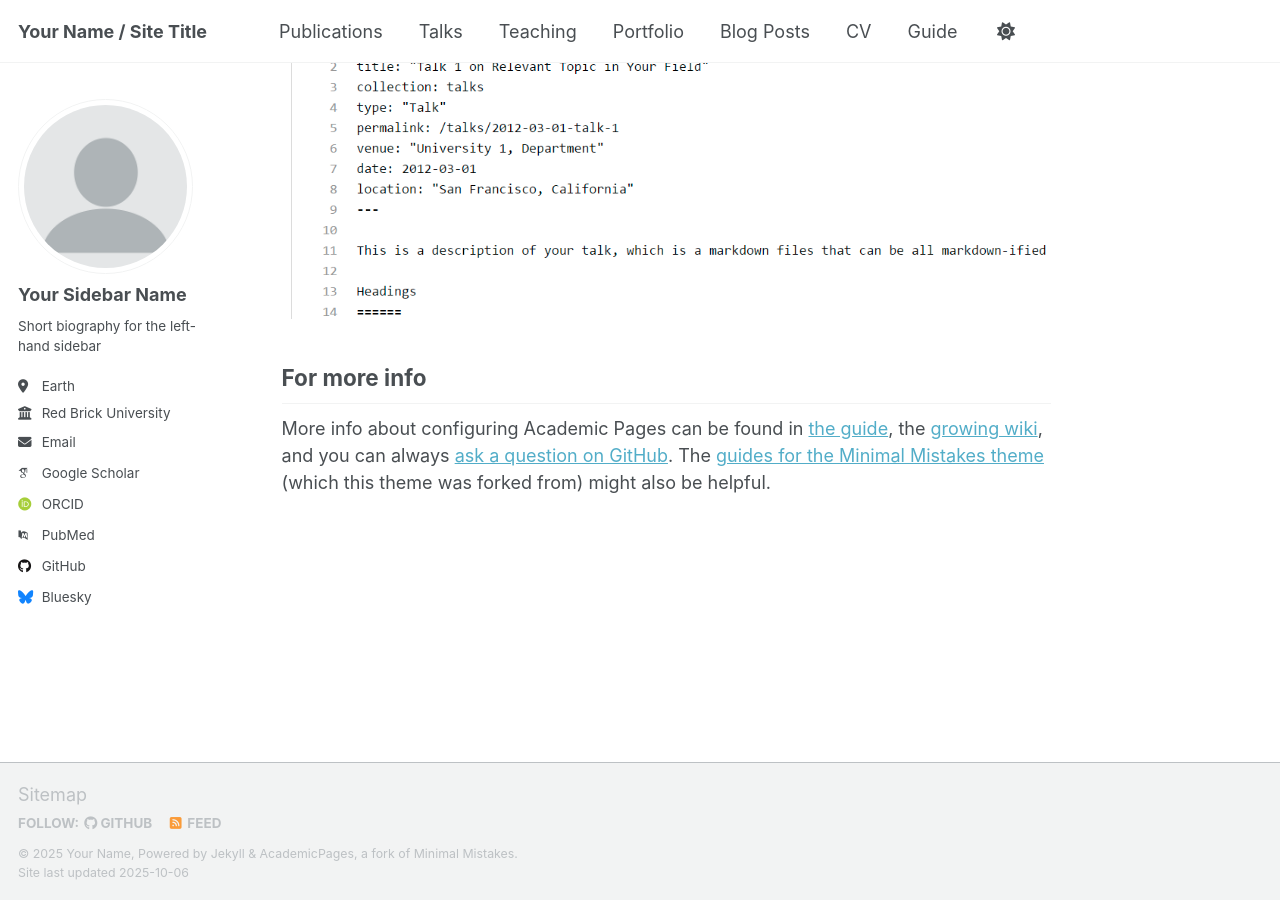
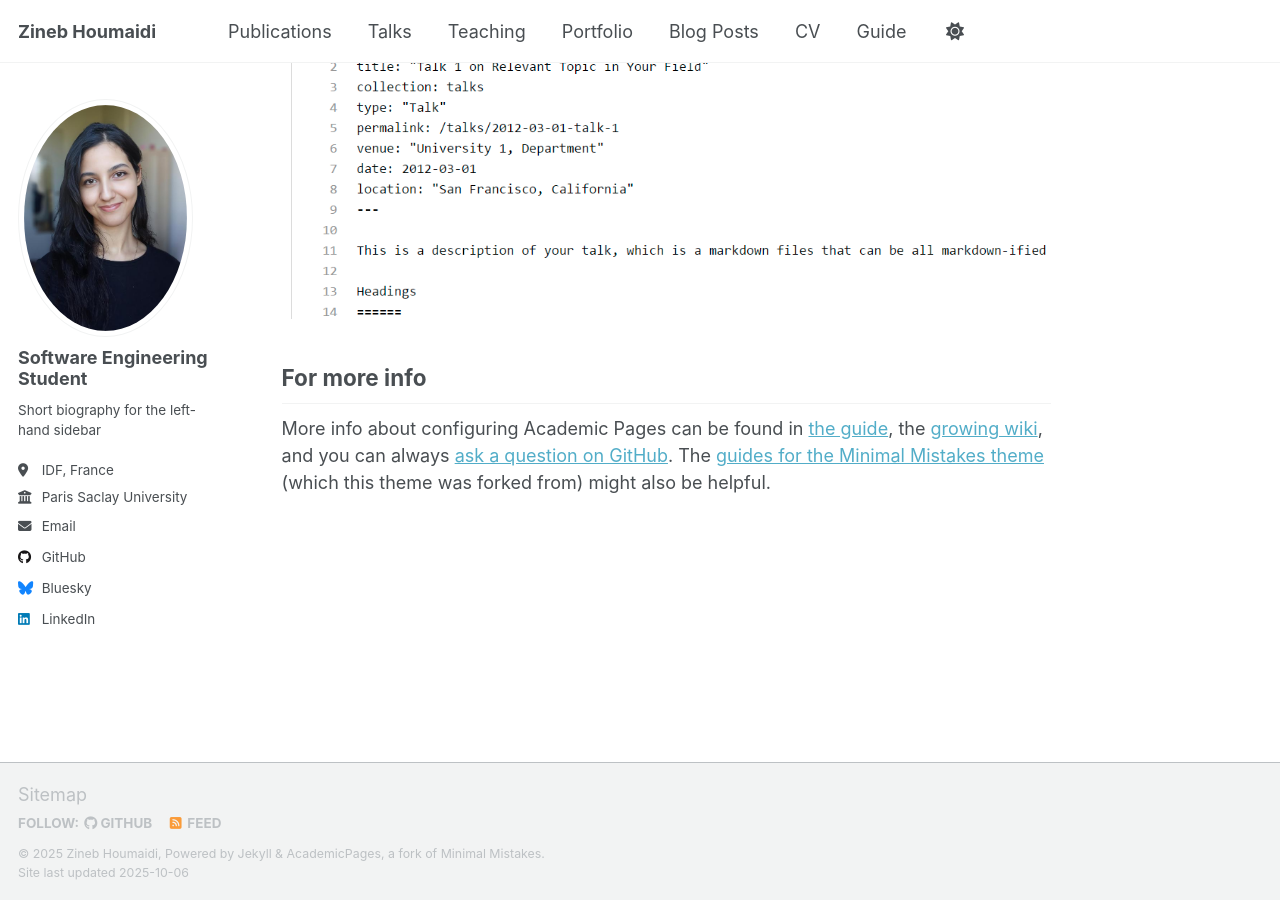
Before and after one commit to Zineb06/Zineb06.github.io, a Jekyll site: the page built from _pages/about.md, in a window 1280 px wide and 900 px high, scrolled down 2880 px. Built offline with Jekyll 4.4.1, drawn with Linux system fonts in a browser that asks for light colours; some web fonts are replaced; a script that is not in the unit is left out.

Commit message:
dev: adding profil pic & sidebar infos

```diff
--- a/Gemfile
+++ b/Gemfile
@@ -11,3 +11,6 @@ end
 
 gem 'github-pages'
 gem 'connection_pool', '2.5.0'
+gem "jekyll-gist"
+
+gem "tzinfo-data"
--- a/_config.yml
+++ b/_config.yml
@@ -7,155 +7,145 @@
 # server process.
 
 # Basic Site Settings
-locale                   : "en-US"
-site_theme               : "default" # Currently available options are "default", "air"
-title                    : "Your Name / Site Title"
-title_separator          : "-"
-name                     : &name "Your Name"
-description              : &description "Your Name's academic portfolio"   # Update this with a general description of your site, this is the default if not overridden by a page
-url                      : https://academicpages.github.io # The base hostname & protocol for your site e.g. "https://[your GitHub username].github.io",
-                                                           # or if you already have some other page hosted on Github then use "https://[your GitHub username].github.io/[Your Repo Name]"
-baseurl                  : "" # the subpath of your site, e.g. "/blog"
-repository               : "academicpages/academicpages.github.io"
+locale: "en-US"
+site_theme: "default" # Currently available options are "default", "air"
+title: "Zineb Houmaidi"
+title_separator: "-"
+name: &name "Zineb Houmaidi"
+description: &description "Your Name's academic portfolio" # Update this with a general description of your site, this is the default if not overridden by a page
+url:
+  https://academicpages.github.io # The base hostname & protocol for your site e.g. "https://[your GitHub username].github.io",
+  # or if you already have some other page hosted on Github then use "https://[your GitHub username].github.io/[Your Repo Name]"
+baseurl: "" # the subpath of your site, e.g. "/blog"
+repository: "academicpages/academicpages.github.io"
 
 # Site Author - The following control what appear as part of the author content on the side bar.
 #               If a field is blank the icon and link will not appear, otherwise it will be shown.
 #               Additional customization can be done by editing /_includes/author-profile.html
 author:
   # Biographic information
-  avatar           : "profile.png"
-  name             : "Your Sidebar Name"
-  pronouns         : # example: "she/her"
-  bio              : "Short biography for the left-hand sidebar"
-  location         : "Earth"
-  employer         : "Red Brick University"
-  uri              : # URL
-  email            : "none@example.org"
+  avatar: "profile.png"
+  name: "Software Engineering Student"
+  pronouns: # example: "she/her"
+  bio: "Short biography for the left-hand sidebar"
+  location: "IDF, France"
+  employer: "Paris Saclay University"
+  uri: # URL
+  email: "none@example.org"
 
   # Academic websites
-  academia         : # URL
-  arxiv            : # URL - Update with the correct link to your profile
-  googlescholar    : "https://scholar.google.com/citations?user=PS_CX0AAAAAJ"
-  inspire-hep      : # URL
-  impactstory      : # URL
-  orcid            : "http://orcid.org/yourorcidurl"
-  semantic         : # URL
-  pubmed           : "https://www.ncbi.nlm.nih.gov/pubmed/?term=john+snow"
-  researchgate     : # URL
-  scopus           : # URL
+  # academia: # URL
+  # arxiv: # URL - Update with the correct link to your profile
+  # semantic: # URL
+  # researchgate: # URL
 
   # Repositories and software development
-  bitbucket        : # Username - Update with your username on the site
-  codepen          : # Username
-  dribbble         : # Username
-  github           : "academicpages"
-  kaggle           : # Username
-  stackoverflow    : # User number or user number and name (i.e., use "1" or "1/jeff-atwood")
+  # bitbucket: # Username - Update with your username on the site
+  # codepen: # Username
+  github: "academicpages"
+  kaggle: # Username
+  # stackoverflow: # User number or user number and name (i.e., use "1" or "1/jeff-atwood")
 
   # Social media
-  artstation       : # Username
-  bluesky          : "bsky.app" # Replace this with you Bluesky username
-  facebook         : # Username
-  flickr           : # Username
-  foursquare       : # Username
-  goodreads        : # Username
-  google_plus      : # Username
-  keybase          : # Username
-  instagram        : # Username
-  lastfm           : # Username
-  linkedin         : # Username
-  mastodon         : # URL
-  medium           : # URL
-  pinterest        : # Username
-  soundcloud       : # Username
-  steam            : # Username
-  telegram         : # URL
-  tumblr           : # Username
-  twitter          : # Username for X / Twitter
-  vine             : # Username
-  weibo            : # Username
-  wikipedia        : # Username
-  xing             : # Username
-  youtube          : # Username
-  zhihu            : # Username
+  artstation: # Username
+  bluesky: "bsky.app" # Replace this with you Bluesky username
+  facebook: # Username
+  flickr: # Username
+  foursquare: # Username
+  goodreads: # Username
+  google_plus: # Username
+  keybase: # Username
+  instagram: # Username
+  lastfm: # Username
+  linkedin: https://www.linkedin.com/in/zineb.houmaidi/
+  mastodon: # URL
+  medium: # URL
+  pinterest: # Username
+  soundcloud: # Username
+  steam: # Username
+  telegram: # URL
+  tumblr: # Username
+  twitter: # Username for X / Twitter
+  vine: # Username
+  weibo: # Username
+  wikipedia: # Username
+  xing: # Username
+  youtube: # Username
+  zhihu: # Username
 
 # Publication Category - The following the list of publication categories and their headings
 publication_category:
   books:
-    title: 'Books'
+    title: "Books"
   manuscripts:
-    title: 'Journal Articles'
+    title: "Journal Articles"
   conferences:
-    title: 'Conference Papers'
+    title: "Conference Papers"
 
 # Site Settings
-teaser                   :  # filename of teaser fallback teaser image placed in /images/ for social media previews
-breadcrumbs              : false # true, false (default)
-words_per_minute         : 160
-future                   : true
-read_more                : "disabled" # if enabled, adds "Read more" links to excerpts
-talkmap_link             : false      #change to true to add link to talkmap on talks page
+teaser: # filename of teaser fallback teaser image placed in /images/ for social media previews
+breadcrumbs: false # true, false (default)
+words_per_minute: 160
+future: true
+read_more: "disabled" # if enabled, adds "Read more" links to excerpts
+talkmap_link: false #change to true to add link to talkmap on talks page
 comments:
-  provider               : # false (default), "disqus", "discourse", "facebook", "google-plus", "staticman", "custom"
+  provider: # false (default), "disqus", "discourse", "facebook", "google-plus", "staticman", "custom"
   disqus:
-    shortname            :
+    shortname:
   discourse:
-    server               : # https://meta.discourse.org/t/embedding-discourse-comments-via-javascript/31963 , e.g.: meta.discourse.org
+    server: # https://meta.discourse.org/t/embedding-discourse-comments-via-javascript/31963 , e.g.: meta.discourse.org
   facebook:
-    appid                :
-    num_posts            : # 5 (default)
-    colorscheme          : # "light" (default), "dark"
+    appid:
+    num_posts: # 5 (default)
+    colorscheme: # "light" (default), "dark"
 staticman:
-  allowedFields          : ['name', 'email', 'url', 'message']
-  branch                 : "gh-pages" # "master", "gh-pages"
-  commitMessage          : "New comment."
-  filename               : comment-{@timestamp}
-  format                 : "yml"
-  moderation             : true
-  path                   : "_data/comments/{options.slug}"
-  requiredFields         : ['name', 'email', 'message']
+  allowedFields: ["name", "email", "url", "message"]
+  branch: "gh-pages" # "master", "gh-pages"
+  commitMessage: "New comment."
+  filename: comment-{@timestamp}
+  format: "yml"
+  moderation: true
+  path: "_data/comments/{options.slug}"
+  requiredFields: ["name", "email", "message"]
   transforms:
-    email                : "md5"
+    email: "md5"
   generatedFields:
     date:
-      type               : "date"
+      type: "date"
       options:
-        format           : "iso8601" # "iso8601" (default), "timestamp-seconds", "timestamp-milliseconds"
+        format: "iso8601" # "iso8601" (default), "timestamp-seconds", "timestamp-milliseconds"
 atom_feed:
-  hide                   : false     # change to true to hide the RSS feed in the footer
-  path                   : # blank (default) uses feed.xml
-
+  hide: false # change to true to hide the RSS feed in the footer
+  path: # blank (default) uses feed.xml
 
 # SEO Related
-google_site_verification :
-bing_site_verification   :
-alexa_site_verification  :
-yandex_site_verification :
-
+google_site_verification:
+bing_site_verification:
+alexa_site_verification:
+yandex_site_verification:
 
 # Social Sharing
 twitter:
-  username               : &twitter
+  username: &twitter
 facebook:
-  username               :
-  app_id                 :
-  publisher              :
-og_image                 :  # Social media default site image
-og_description           :  # Social media default site image description
+  username:
+  app_id:
+  publisher:
+og_image: # Social media default site image
+og_description: # Social media default site image description
 # For specifying social profiles
 # - https://developers.google.com/structured-data/customize/social-profiles
 social:
-  type                   : # Person or Organization (defaults to Person)
-  name                   : # If the user or organization name differs from the site's name
+  type: # Person or Organization (defaults to Person)
+  name: # If the user or organization name differs from the site's name
   links: # An array of links to social media profiles
-
 
 # Analytics
 analytics:
-  provider               :  "false" # false (default), "google", "google-universal", "google-analytics-4", "custom"
+  provider: "false" # false (default), "google", "google-universal", "google-analytics-4", "custom"
   google:
-    tracking_id          :
-
+    tracking_id:
 
 # Reading Files
 include:
@@ -195,14 +185,12 @@ keep_files:
 encoding: "utf-8"
 markdown_ext: "markdown,mkdown,mkdn,mkd,md"
 
-
 # Conversion
 markdown: kramdown
 highlighter: rouge
 lsi: false
 excerpt_separator: "\n\n"
 incremental: false
-
 
 # Markdown Processing
 kramdown:
@@ -214,7 +202,6 @@ kramdown:
   toc_levels: 1..6
   smart_quotes: lsquo,rsquo,ldquo,rdquo
   enable_coderay: false
-
 
 # These settings control the types of collections used by the template
 collections:
@@ -230,7 +217,6 @@ collections:
   talks:
     output: true
     permalink: /:collection/:path/
-
 
 # These settings control how pages and collections are included in the site
 defaults:
@@ -288,19 +274,16 @@ defaults:
       author_profile: true
       share: true
 
-
 # Sass/SCSS
 sass:
   sass_dir: _sass
   style: compressed # http://sass-lang.com/documentation/file.SASS_REFERENCE.html#output_style
-
 
 # Outputting
 permalink: /:categories/:title/
 # paginate: 5 # amount of posts to show
 # paginate_path: /page:num/
 timezone: Etc/UTC # http://en.wikipedia.org/wiki/List_of_tz_database_time_zones
-
 
 # Plugins
 plugins:
@@ -319,7 +302,6 @@ whitelist:
   - jekyll-sitemap
   - jekyll-redirect-from
   - jemoji
-
 
 # Archives
 #  Type
@@ -349,7 +331,6 @@ tag_archive:
 #     category: /categories/:name/
 #     tag: /tags/:name/
 
-
 # HTML Compression
 # - http://jch.penibelst.de/
 compress_html:
```
Also changed, not shown: images/profile.png.
